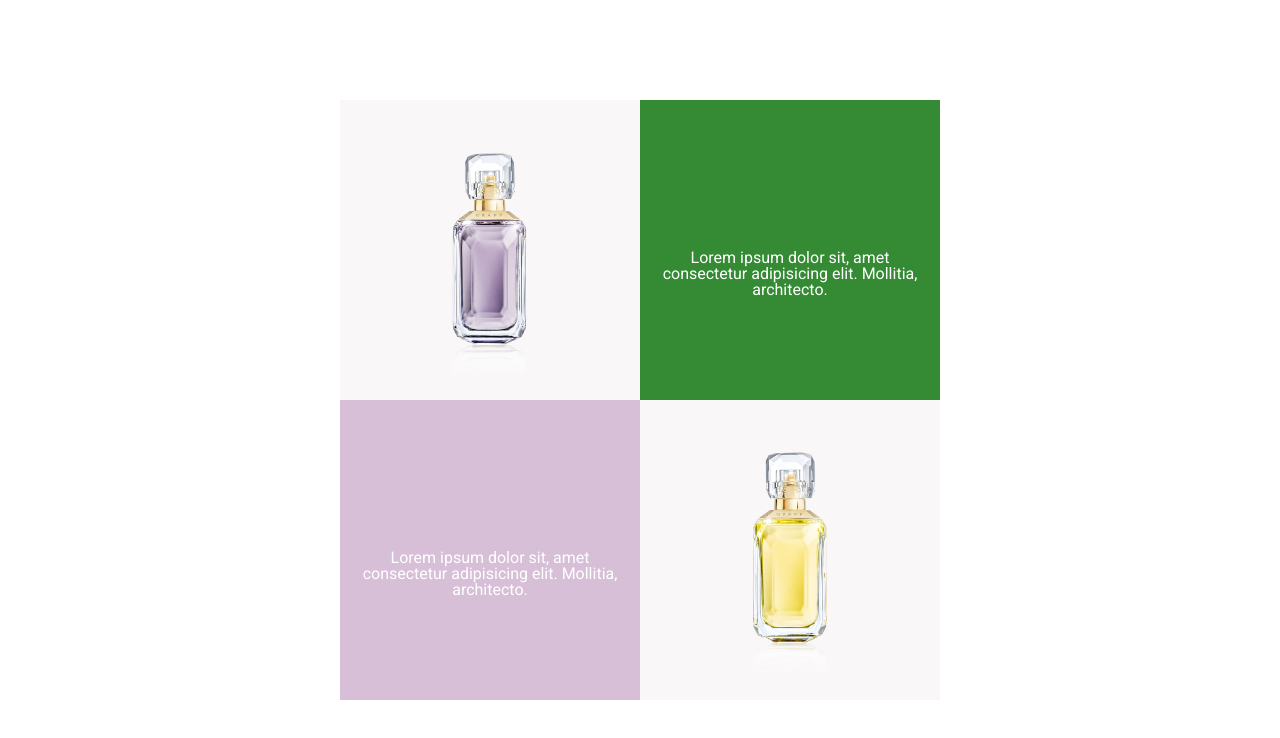
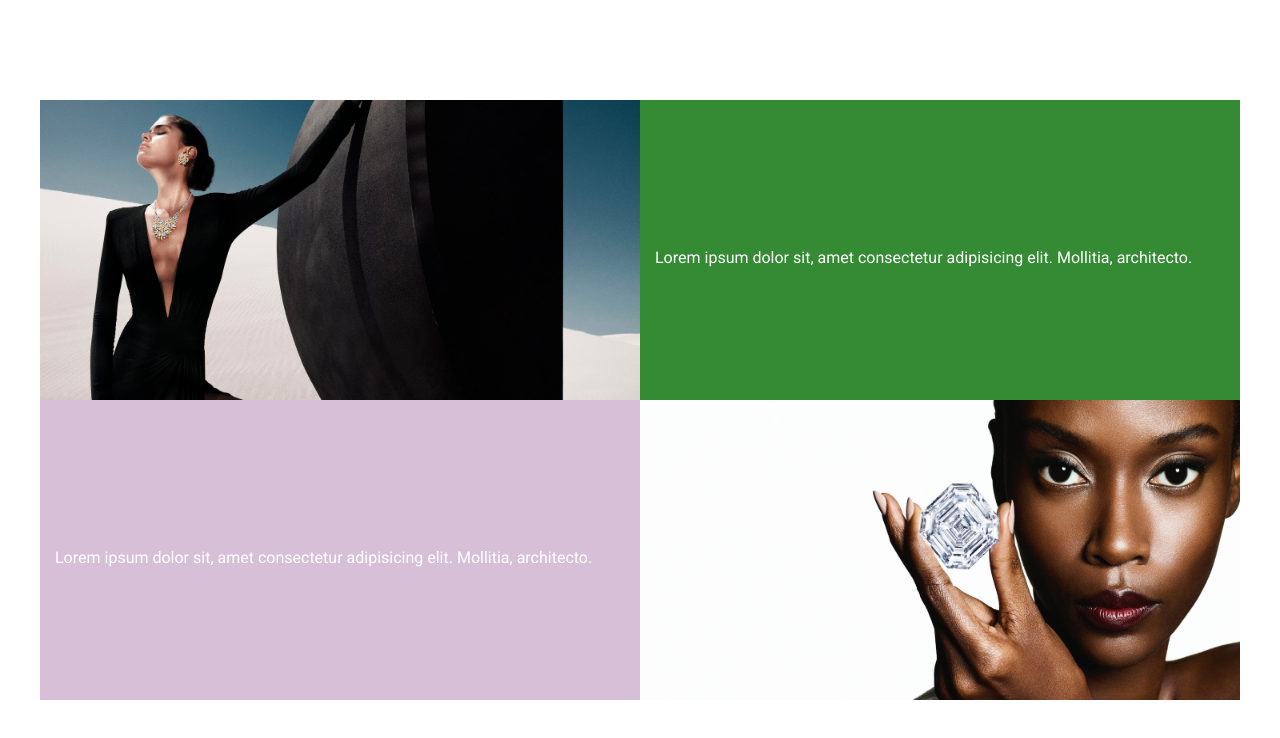
Before and after one commit to verygoodtuna/test01, a plain HTML site: page index.html in a window 1280 px wide. Shown: the part 1337-2075 px from the top of the page. Drawn offline with Linux system fonts and the light colour scheme; some icons are missing.

Commit message:
Add files via upload

```diff
--- a/css/main.css
+++ b/css/main.css
@@ -92,17 +92,18 @@
 
 .main_sec03 .sec03_box {
     display: grid;
-    grid-template-columns: 300px 300px;
+    grid-template-columns: 1fr 1fr;
     justify-content: center;
 }
-.main_sec03 .box_img {
-    width: 300px;
+
+.main_sec03 .box_img img{
+    width: 600px;
     height: 300px;
 }
 
 .main_sec03 .box_txt {
     position: relative;
-    width: 300px;
+    width: 600px;
     height: 300px;
 }
 
@@ -111,7 +112,6 @@
     position: absolute;
     display: flex;
     text-align: center;
-    align-items: center;
 
     top: 50%;
 
--- a/index.html
+++ b/index.html
@@ -71,7 +71,7 @@
                 <div class="sec03 inner">
                     <div class="sec03_box">
                             <div class="box_img">
-                                <img src="./imges/lesedilarona01.jpg" alt="">
+                                <img src="./imges/mainvisual01.jpg" alt="">
                             </div>
                             <div class="box_txt one">
                                 <span>
@@ -84,7 +84,7 @@
                                 </span>
                             </div>
                             <div class="box_img">
-                                <img src="./imges/lesedilarona02.jpg" alt="">
+                                <img src="./imges/mainvisual02.jpg" alt="">
                             </div>
                     </div>
                 </div>
```
